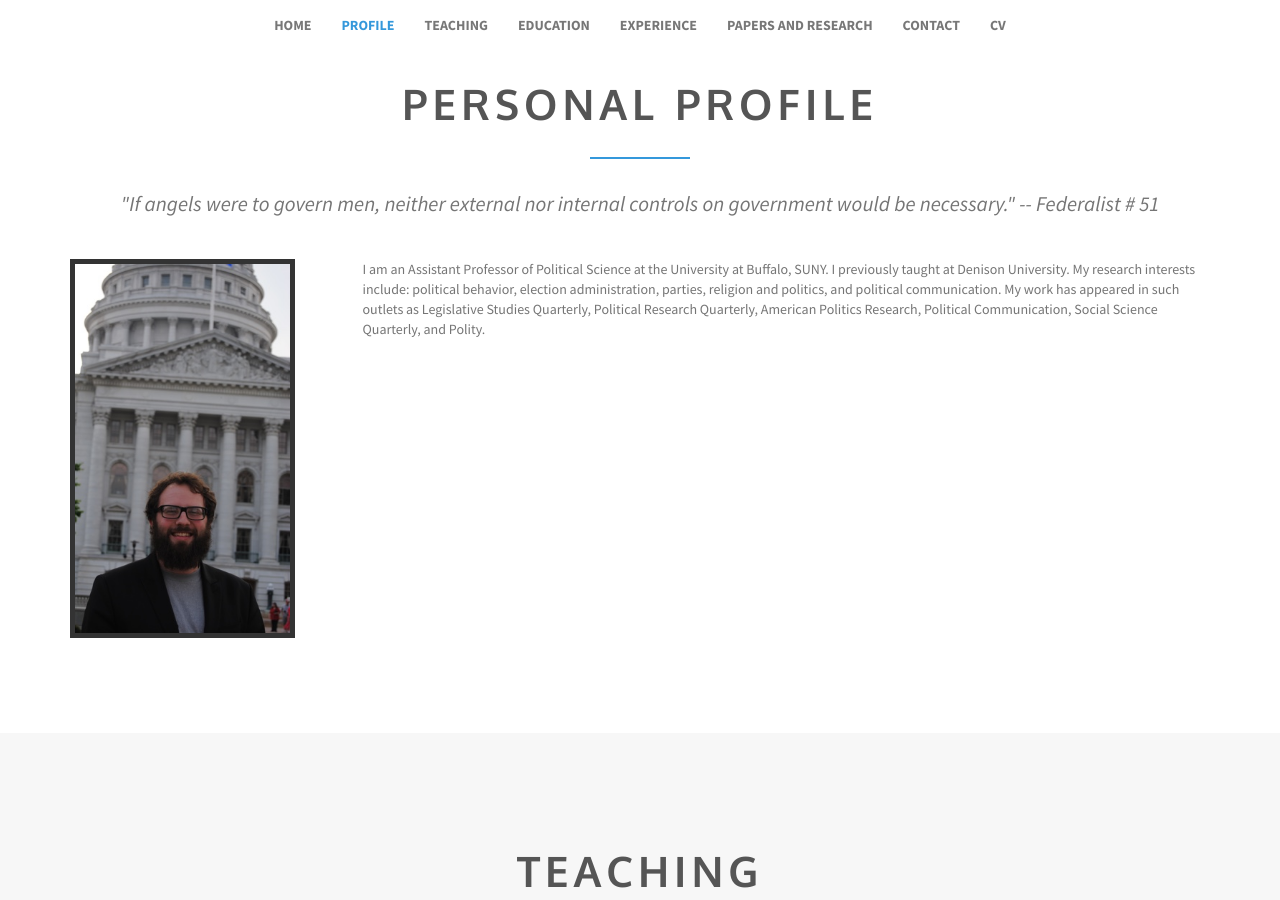
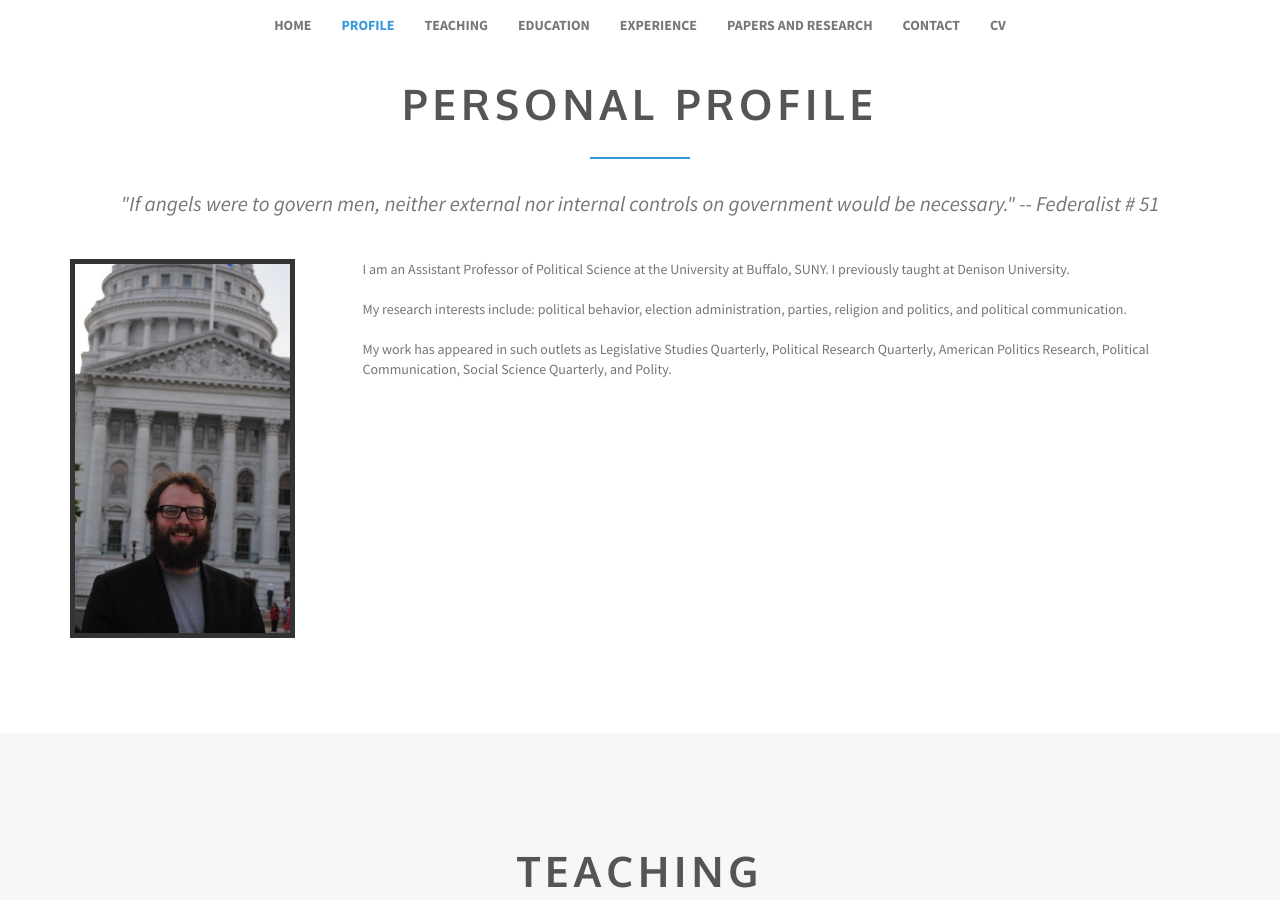
Before and after one commit to neiheisel/neiheisel.github.io, a Jekyll site: the page built from index.html, in a window 1280 px wide and 900 px high, scrolled down 989 px. Built offline with Jekyll 4.4.1, drawn with Linux system fonts in a browser that asks for light colours.

Commit message:
Updated '_includes/sections/profile.html' via CloudCannon

```diff
--- a/_includes/sections/profile.html
+++ b/_includes/sections/profile.html
@@ -12,12 +12,7 @@
                 </div>
             </div>
             <div class="col-md-9">
-                <p class="editable">
-                I am an Assistant Professor of Political Science at the University at Buffalo, SUNY. I previously taught at Denison University.
-
-                My research interests include: political behavior, election administration, parties, religion and politics, and political communication.
-                My work has appeared in such outlets as Legislative Studies Quarterly, Political Research Quarterly, American Politics Research, Political Communication, Social Science Quarterly, and Polity.
-                </p>
+                <p class="editable">I am an Assistant Professor of Political Science at the University at Buffalo, SUNY. I previously taught at Denison University.<br /><br />My research interests include: political behavior, election administration, parties, religion and politics, and political communication.<br /><br />My work has appeared in such outlets as Legislative Studies Quarterly, Political Research Quarterly, American Politics Research, Political Communication, Social Science Quarterly, and Polity.</p>
             </div>
         </div>
     </div>
```
